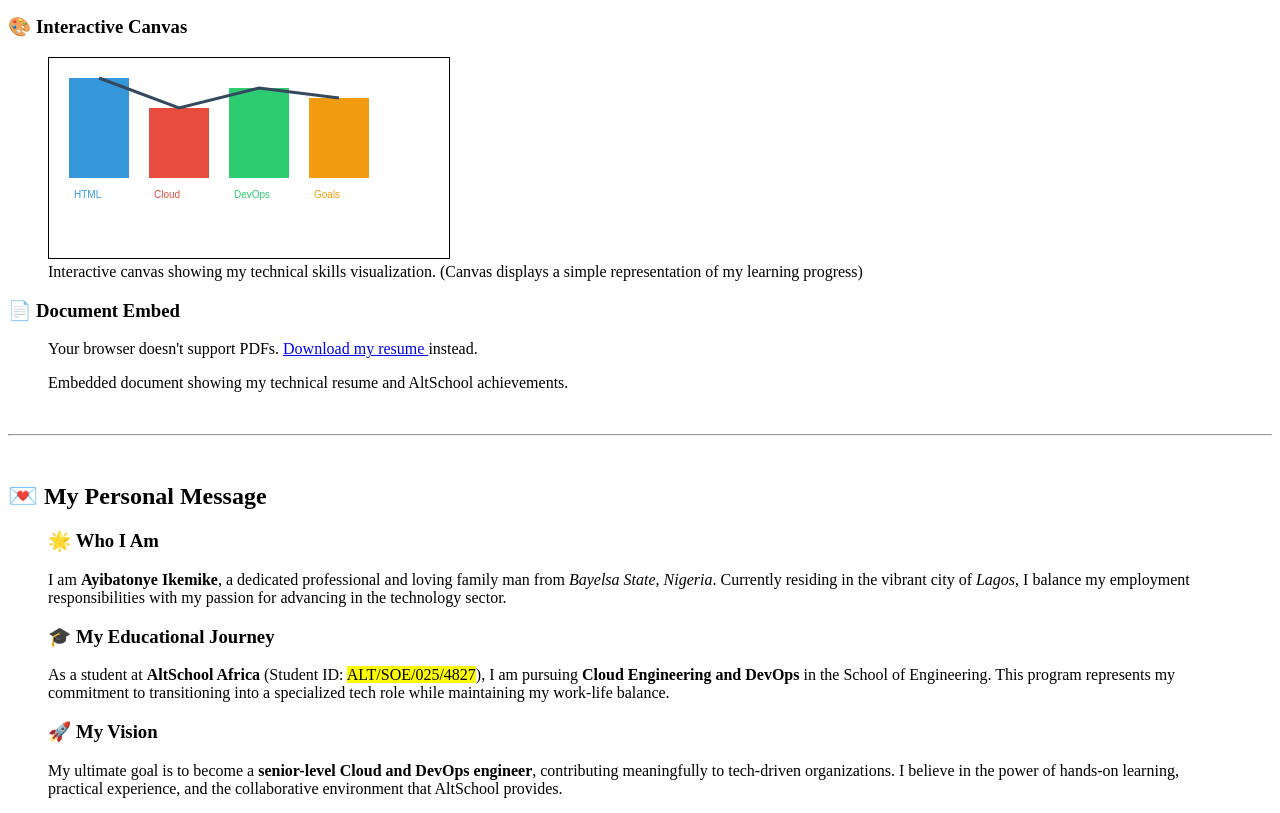
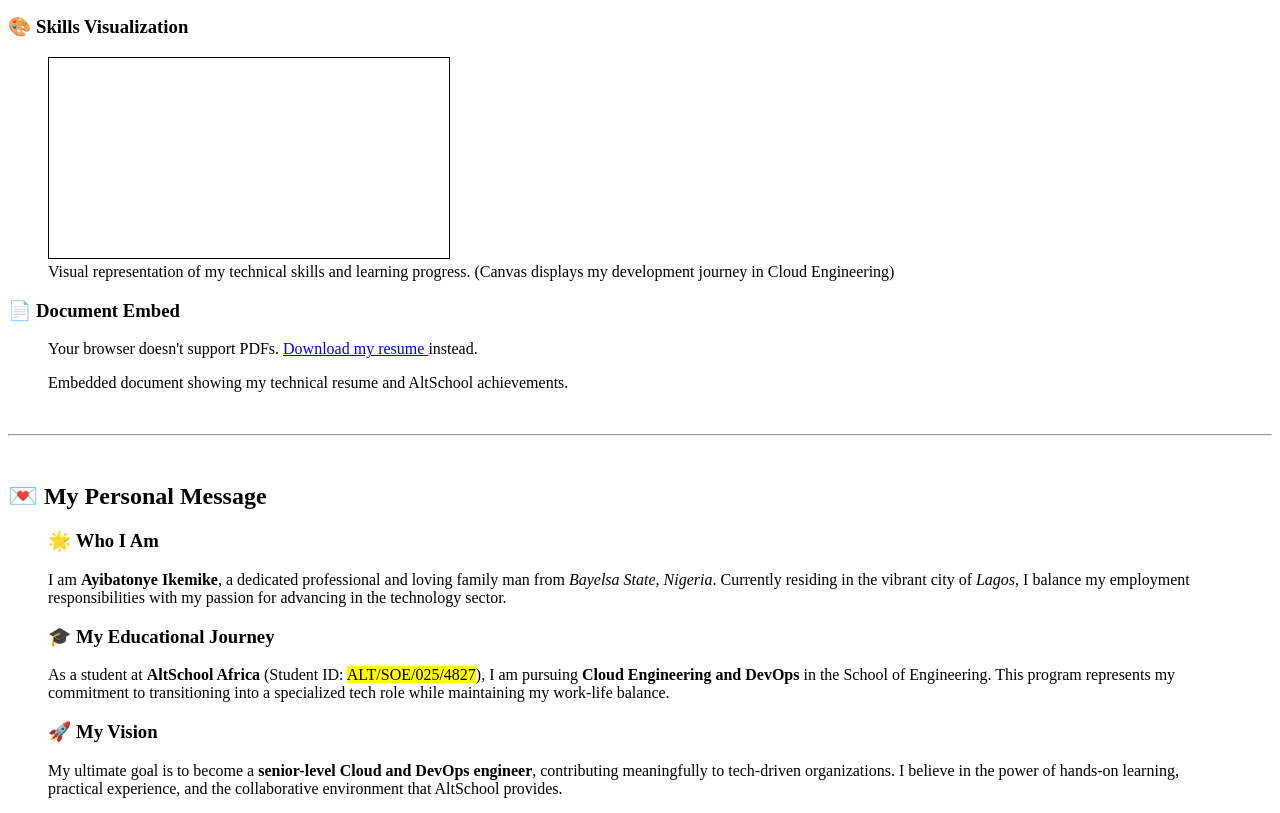
Before and after one commit to ikemike01/atlschoolassignment, a plain HTML site: page media.html in a window 1280 px wide. Shown: the part 5275-6088 px from the top of the page. Drawn offline with Linux system fonts and the light colour scheme.

Commit message:
Remove all JavaScript and simplify README - pure HTML5 only

```diff
--- a/media.html
+++ b/media.html
@@ -358,8 +358,8 @@
                 </figcaption>
             </figure>
 
-            <!-- Canvas Element for Drawing -->
-            <h3>🎨 Interactive Canvas</h3>
+            <!-- Canvas Element for Visualization -->
+            <h3>🎨 Skills Visualization</h3>
             <figure>
                 <canvas
                     id="myCanvas"
@@ -367,10 +367,11 @@
                     height="200"
                     style="border:1px solid #000;">
                     Your browser does not support the HTML canvas tag.
+                    This canvas would show a visual representation of my learning progress in HTML, Cloud Engineering, DevOps, and Goals.
                 </canvas>
                 <figcaption>
-                    Interactive canvas showing my technical skills visualization.
-                    (Canvas displays a simple representation of my learning progress)
+                    Visual representation of my technical skills and learning progress.
+                    (Canvas displays my development journey in Cloud Engineering)
                 </figcaption>
             </figure>
 
@@ -473,58 +474,5 @@
         </center>
     </footer>
 
-    <script>
-        // Canvas drawing functionality
-        const canvas = document.getElementById('myCanvas');
-        const ctx = canvas.getContext('2d');
-
-        // Draw a simple representation of my learning progress
-        ctx.fillStyle = '#3498db';
-        ctx.fillRect(20, 20, 60, 100);
-        ctx.fillText('HTML', 25, 140);
-
-        ctx.fillStyle = '#e74c3c';
-        ctx.fillRect(100, 50, 60, 70);
-        ctx.fillText('Cloud', 105, 140);
-
-        ctx.fillStyle = '#2ecc71';
-        ctx.fillRect(180, 30, 60, 90);
-        ctx.fillText('DevOps', 185, 140);
-
-        ctx.fillStyle = '#f39c12';
-        ctx.fillRect(260, 40, 60, 80);
-        ctx.fillText('Goals', 265, 140);
-
-        // Add progress line
-        ctx.strokeStyle = '#34495e';
-        ctx.lineWidth = 3;
-        ctx.beginPath();
-        ctx.moveTo(50, 20);
-        ctx.lineTo(130, 50);
-        ctx.lineTo(210, 30);
-        ctx.lineTo(290, 40);
-        ctx.stroke();
-
-        // Smooth scrolling for navigation
-        document.querySelectorAll('a[href^="#"]').forEach(anchor => {
-            anchor.addEventListener('click', function (e) {
-                e.preventDefault();
-                const target = document.querySelector(this.getAttribute('href'));
-                if (target) {
-                    target.scrollIntoView({
-                        behavior: 'smooth',
-                        block: 'start'
-                    });
-                }
-            });
-        });
-
-        // Add some interactivity to media elements
-        document.querySelectorAll('audio, video').forEach(media => {
-            media.addEventListener('play', function() {
-                console.log('Playing:', this.currentSrc || 'media element');
-            });
-        });
-    </script>
 </body>
 </html>
```
Also changed, not shown: index.html (+0 -68 lines), table.html (+0 -29 lines), 1 other file.
